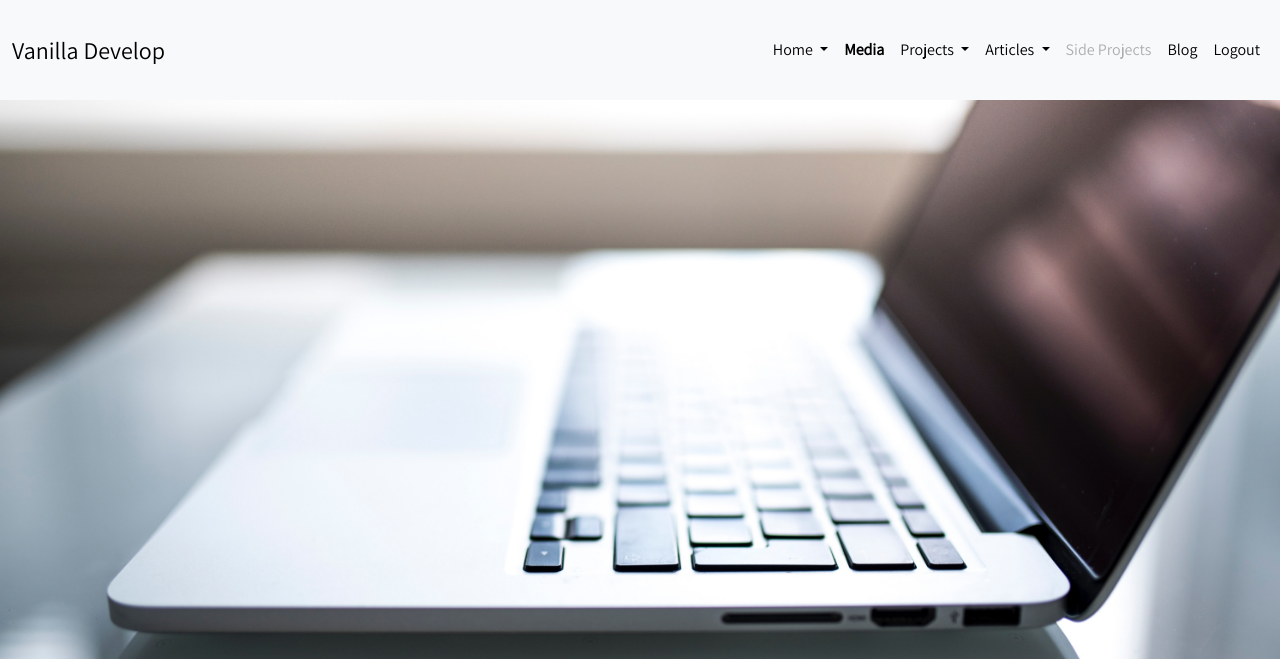
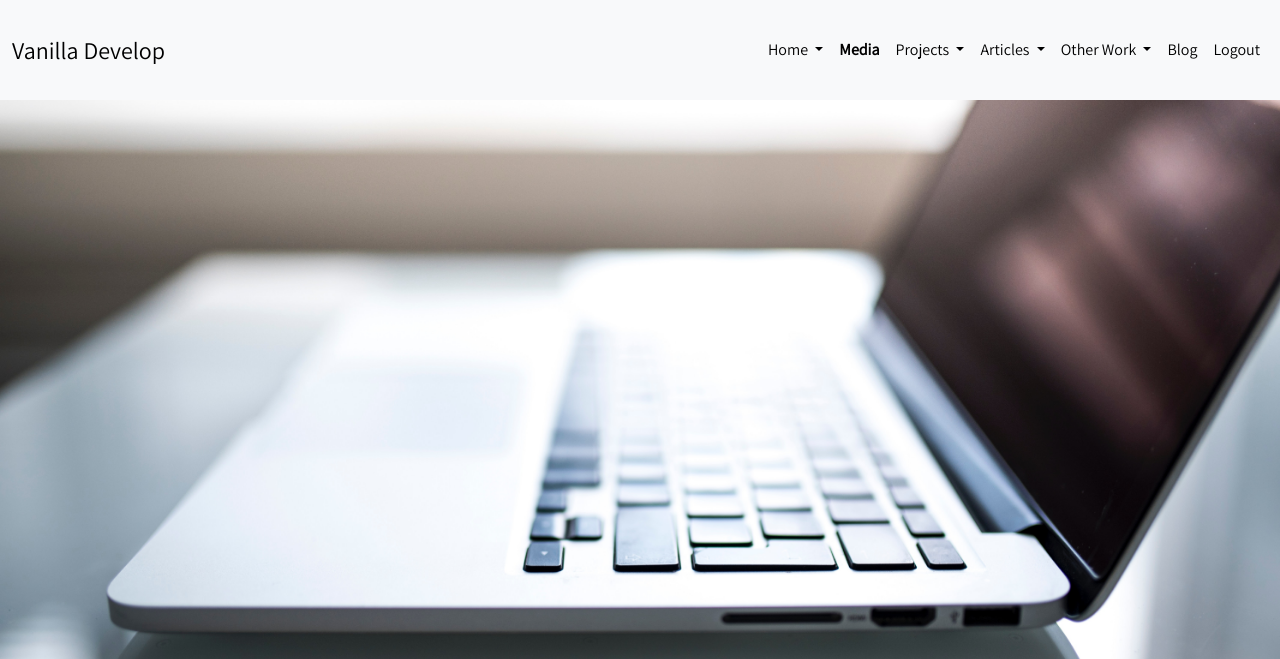
Before and after one commit to VanillaDevelop/VanillaDev, a Django app: page /articles/1 in a window 1280 px wide. Shown: the top 659 px of the page. Run offline with Django 3.2, Linux system fonts and the light colour scheme; a user stored in the database is signed in; tables that the repository leaves empty hold one stand-in row (values such as "Sample post"); some libraries are stand-ins or nearby versions.

Commit message:
Properly hook up Side Projects page to navbar

```diff
--- a/vanilladev/vanilladev/templates/base.html
+++ b/vanilladev/vanilladev/templates/base.html
@@ -102,7 +102,24 @@
                     {% else %}
                     <li class="nav-item"><a class="nav-link disabled" href="#">Articles</a></li>
                     {% endif %}
-                    <li class="nav-item"><a class="nav-link disabled" href="#">Side Projects</a></li>
+                    {% if request.user.is_authenticated %}
+                    <li class="nav-item dropdown">
+                        <a {% if request.resolver_match.app_name == "sideprojects" %}
+                            class="active nav-link dropdown-toggle" {% else %} class="nav-link dropdown-toggle"
+                            {% endif %} href="#" id="navbarDropdownHomeLink" role="button" data-bs-toggle="dropdown"
+                            aria-expanded="false">
+                            Other Work
+                        </a>
+                        <ul class="dropdown-menu" aria-labelledby="navbarDropdownHomeLink">
+                            <li><a class="dropdown-item"
+                                    href="{% url 'sideprojects:overview' %}"><strong>Edit Side Projects</strong></a></li>
+                            <li><a class="dropdown-item" href="{% url 'sideprojects:index' %}">Public Page</a></li>
+                        </ul>
+                    </li>
+                    {% else %}
+                    <li class="nav-item"><a {% if request.resolver_match.app_name == "sideprojects" %} class="active nav-link"
+                            {% else %} class="nav-link" {% endif %} href="{% url 'sideprojects:index' %}">Other Work</a></li>
+                    {% endif %}
                     <li class="nav-item"><a {% if request.resolver_match.app_name == "blog" %} class="active nav-link"
                             {% else %} class="nav-link" {% endif %} href="{% url 'blog:overview' %}">Blog</a>
                     </li>
```
